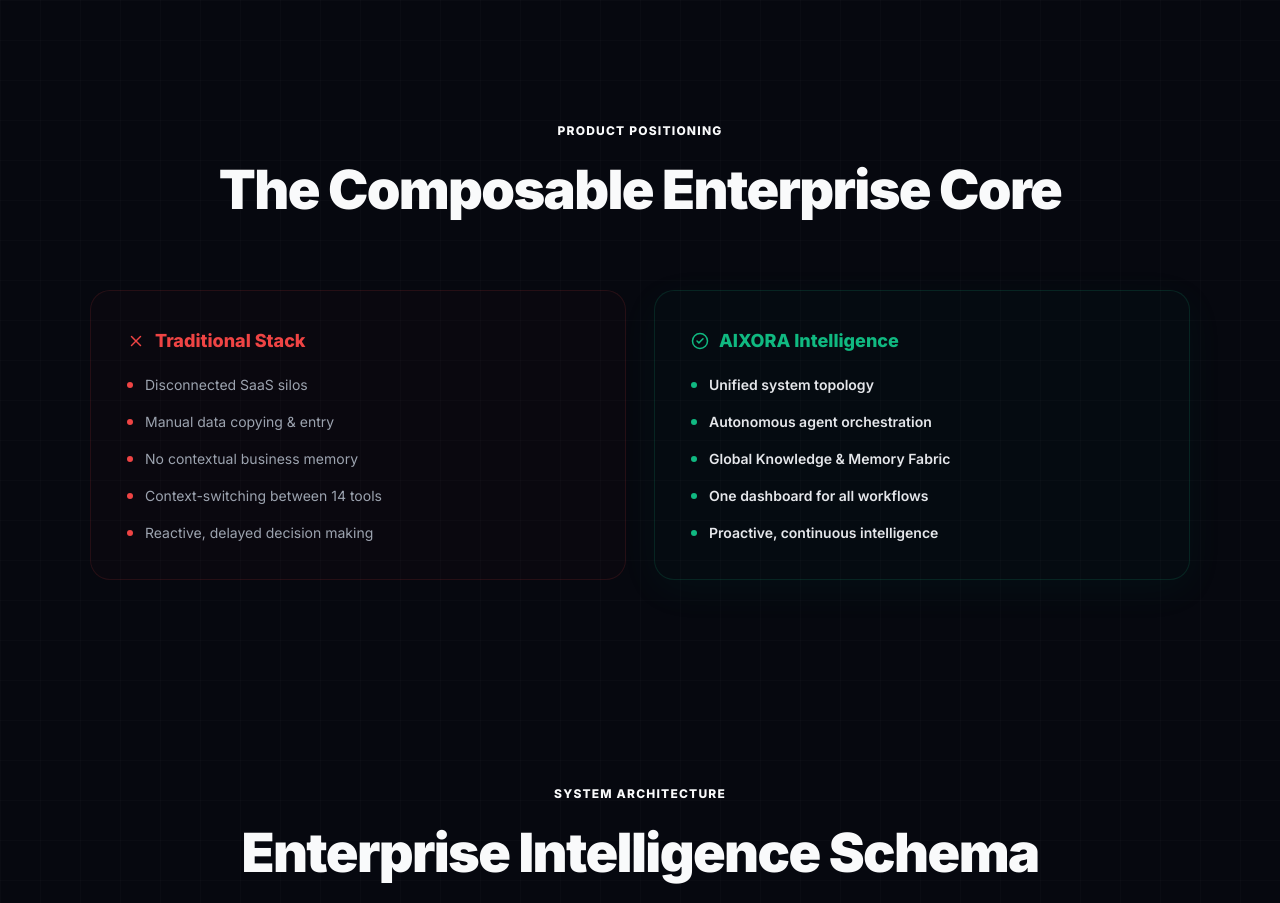
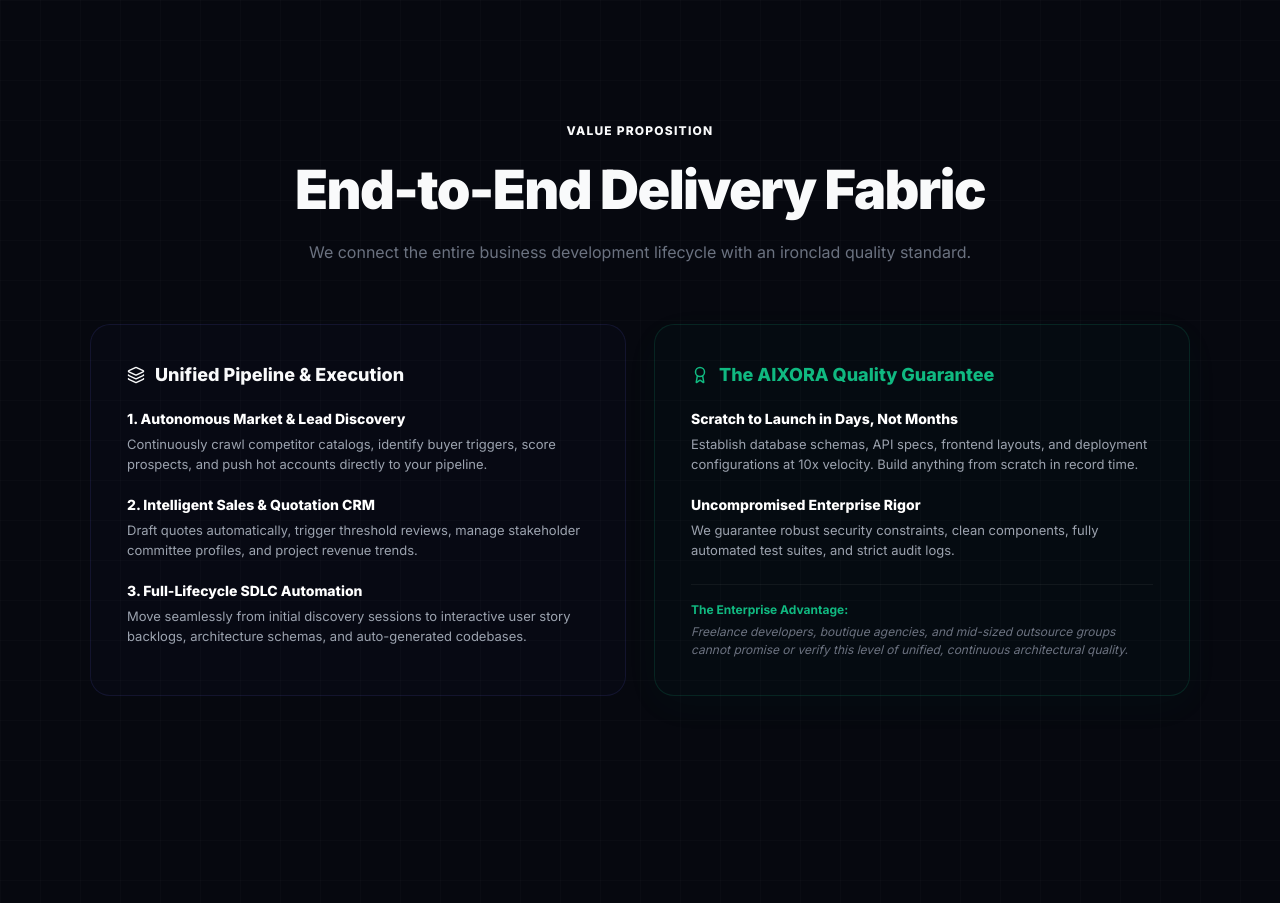
Before and after one commit to satyendra-varma-D/AIXORA, a React (Vite) app: page / in a window 1280 px wide. Shown: the part 1480-2383 px from the top of the page. Built offline with nearby package versions, Linux system fonts and the light colour scheme; the HTML template or start-up script is replaced by a standard one.

Commit message:
overhaul landing page value proposition to highlight end-to-end SDLC, Market/CRM intelligence, and AIXORA speed/quality guarantee

```diff
--- a/src/views/LandingPage.tsx
+++ b/src/views/LandingPage.tsx
@@ -311,44 +311,80 @@
         </div>
       </section>
 
-      {/* POSITIONING (Traditional vs AIXORA) */}
+      {/* POSITIONING (End-to-End SDLC & AIXORA Guarantee) */}
       <section id="positioning" style={{ position: "relative", zIndex: 1, padding: "120px 24px" }}>
         <div style={{ maxWidth: 1100, margin: "0 auto" }}>
+
           <div style={{ textAlign: "center", marginBottom: 60 }}>
-            <span style={{ fontSize: 12, fontWeight: 800, color: "var(--color-primary)", textTransform: "uppercase", letterSpacing: "0.1em" }}>Product Positioning</span>
+            <span style={{ fontSize: 12, fontWeight: 800, color: "var(--color-primary)", textTransform: "uppercase", letterSpacing: "0.1em" }}>Value Proposition</span>
             <h2 style={{ fontSize: "clamp(30px, 4.5vw, 54px)", fontWeight: 900, letterSpacing: "-0.03em", marginTop: 8 }}>
-              The Composable Enterprise Core
+              End-to-End Delivery Fabric
             </h2>
+            <p style={{ color: "#6B7280", fontSize: 16, marginTop: 10 }}>We connect the entire business development lifecycle with an ironclad quality standard.</p>
           </div>
 
           <div style={{ display: "grid", gridTemplateColumns: "1fr 1fr", gap: 28 }}>
-            <div style={{ background: "rgba(239, 68, 68, 0.02)", border: "1px solid rgba(239, 68, 68, 0.12)", borderRadius: 20, padding: 36 }}>
-              <h3 style={{ fontSize: 18, fontWeight: 800, color: "#EF4444", marginBottom: 20, display: "flex", alignItems: "center", gap: 10 }}>
-                <X size={18} /> Traditional Stack
+
+            {/* Column 1: SDLC + Market + CRM */}
+            <div style={{ background: "rgba(99, 102, 241, 0.02)", border: "1px solid rgba(99, 102, 241, 0.12)", borderRadius: 20, padding: 36 }}>
+              <h3 style={{ fontSize: 18, fontWeight: 800, color: "var(--color-primary)", marginBottom: 20, display: "flex", alignItems: "center", gap: 10 }}>
+                <Layers size={18} /> Unified Pipeline & Execution
               </h3>
-              <div style={{ display: "flex", flexDirection: "column", gap: 16 }}>
-                {COMPARISONS.traditional.map((item, idx) => (
-                  <div key={idx} style={{ fontSize: 14, color: "#9CA3AF", display: "flex", alignItems: "center", gap: 12 }}>
-                    <div style={{ width: 6, height: 6, borderRadius: "50%", background: "#EF4444" }} />
-                    {item}
-                  </div>
-                ))}
+
+              <div style={{ display: "flex", flexDirection: "column", gap: 20 }}>
+                <div>
+                  <h4 style={{ fontSize: 14, fontWeight: 750, color: "#fff", marginBottom: 6 }}>1. Autonomous Market & Lead Discovery</h4>
+                  <p style={{ fontSize: 13, color: "#9CA3AF", lineHeight: 1.5, margin: 0 }}>
+                    Continuously crawl competitor catalogs, identify buyer triggers, score prospects, and push hot accounts directly to your pipeline.
+                  </p>
+                </div>
+
+                <div>
+                  <h4 style={{ fontSize: 14, fontWeight: 750, color: "#fff", marginBottom: 6 }}>2. Intelligent Sales & Quotation CRM</h4>
+                  <p style={{ fontSize: 13, color: "#9CA3AF", lineHeight: 1.5, margin: 0 }}>
+                    Draft quotes automatically, trigger threshold reviews, manage stakeholder committee profiles, and project revenue trends.
+                  </p>
+                </div>
+
+                <div>
+                  <h4 style={{ fontSize: 14, fontWeight: 750, color: "#fff", marginBottom: 6 }}>3. Full-Lifecycle SDLC Automation</h4>
+                  <p style={{ fontSize: 13, color: "#9CA3AF", lineHeight: 1.5, margin: 0 }}>
+                    Move seamlessly from initial discovery sessions to interactive user story backlogs, architecture schemas, and auto-generated codebases.
+                  </p>
+                </div>
               </div>
             </div>
 
-            <div style={{ background: "rgba(16, 185, 129, 0.02)", border: "1px solid rgba(16, 185, 129, 0.15)", borderRadius: 20, padding: 36, boxShadow: "0 10px 40px rgba(16, 185, 129, 0.05)" }}>
+            {/* Column 2: The Guarantee */}
+            <div style={{ background: "rgba(16, 185, 129, 0.02)", border: "1px solid rgba(16, 185, 129, 0.15)", borderRadius: 20, padding: 36, boxShadow: "0 10px 40px rgba(16, 185, 129, 0.03)" }}>
               <h3 style={{ fontSize: 18, fontWeight: 800, color: "#10B981", marginBottom: 20, display: "flex", alignItems: "center", gap: 10 }}>
-                <CheckCircle2 size={18} /> AIXORA Intelligence
+                <Award size={18} /> The AIXORA Quality Guarantee
               </h3>
-              <div style={{ display: "flex", flexDirection: "column", gap: 16 }}>
-                {COMPARISONS.aixora.map((item, idx) => (
-                  <div key={idx} style={{ fontSize: 14, color: "#E5E7EB", display: "flex", alignItems: "center", gap: 12, fontWeight: 600 }}>
-                    <div style={{ width: 6, height: 6, borderRadius: "50%", background: "#10B981" }} />
-                    {item}
-                  </div>
-                ))}
+
+              <div style={{ display: "flex", flexDirection: "column", gap: 20 }}>
+                <div>
+                  <h4 style={{ fontSize: 14, fontWeight: 750, color: "#fff", marginBottom: 6 }}>Scratch to Launch in Days, Not Months</h4>
+                  <p style={{ fontSize: 13, color: "#9CA3AF", lineHeight: 1.5, margin: 0 }}>
+                    Establish database schemas, API specs, frontend layouts, and deployment configurations at 10x velocity. Build anything from scratch in record time.
+                  </p>
+                </div>
+
+                <div>
+                  <h4 style={{ fontSize: 14, fontWeight: 750, color: "#fff", marginBottom: 6 }}>Uncompromised Enterprise Rigor</h4>
+                  <p style={{ fontSize: 13, color: "#9CA3AF", lineHeight: 1.5, margin: 0 }}>
+                    We guarantee robust security constraints, clean components, fully automated test suites, and strict audit logs.
+                  </p>
+                </div>
+
+                <div style={{ borderTop: "1px solid rgba(255,255,255,0.05)", paddingTop: 16, marginTop: 4 }}>
+                  <span style={{ fontSize: 12, color: "#10B981", fontWeight: 700, display: "block", marginBottom: 4 }}>The Enterprise Advantage:</span>
+                  <p style={{ fontSize: 12, color: "#6B7280", fontStyle: "italic", margin: 0 }}>
+                    Freelance developers, boutique agencies, and mid-sized outsource groups cannot promise or verify this level of unified, continuous architectural quality.
+                  </p>
+                </div>
               </div>
             </div>
+
           </div>
         </div>
       </section>
```
Also changed, not shown: 3 other files (tests, documents, lock files or other folders).
